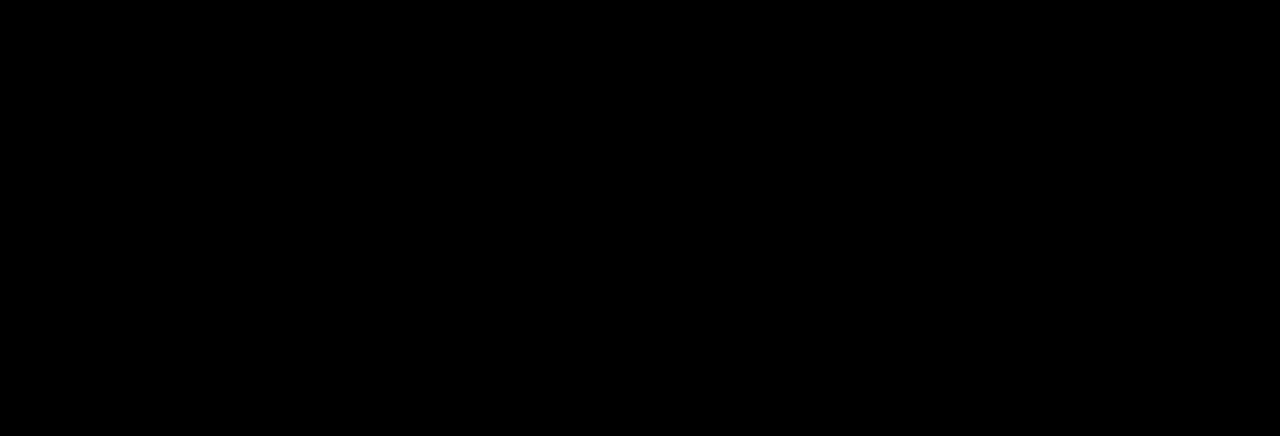
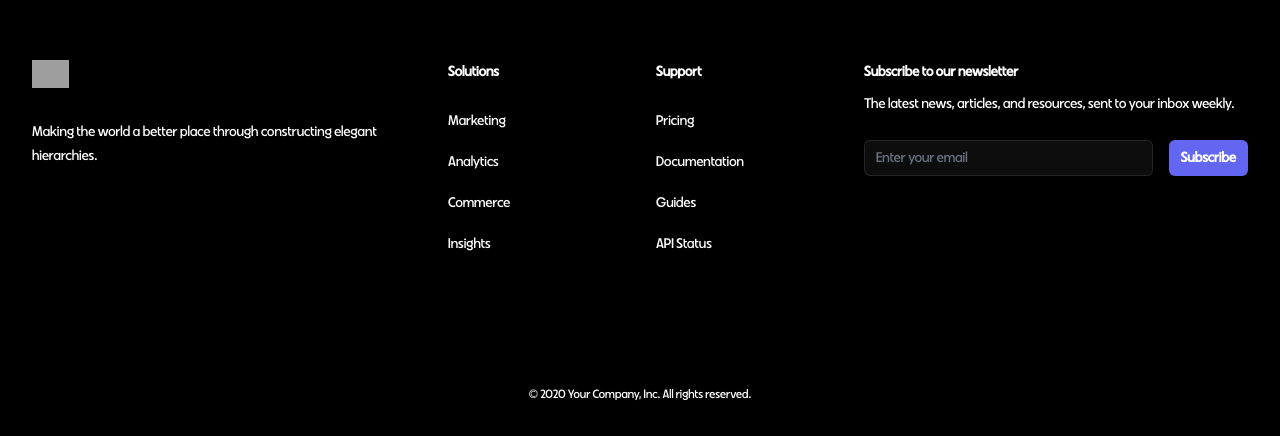
Before and after one commit to afiatamanna06/jontrojog-landing, a Next.js app: page / in a window 1280 px wide. Shown: the part 870-1306 px from the top of the page. Before the commit the page ends 800 px from the top, so only its background shows below. Built offline with nearby package versions, Linux system fonts and the light colour scheme; grey boxes are pictures that could not be loaded.

Commit message:
Add footer file

```diff
--- a/app/globals.css
+++ b/app/globals.css
@@ -3,7 +3,7 @@
 @tailwind utilities;
 
 .dark {
-  @apply bg-black text-white;
+  @apply bg-black text-white border-white;
 }
 
 @font-face {
--- a/app/layout.tsx
+++ b/app/layout.tsx
@@ -3,6 +3,7 @@
 import { useAtom } from "jotai";
 import darkModeAtom from "@/atoms/darkModeAtom";
 import './globals.css'
+import Footer from '@/components/footer/Footer';
 
 export default function RootLayout({
   children,
@@ -80,6 +81,7 @@
       <body className={`min-h-[100vh] font-['VVDSExp'] overflow-x-hidden ${colorMode === "light" ? "dark" : "light"}`}>
         <NavigationBar />
         {children}
+        <Footer />
       </body>
     </html>
   )
--- a/app/page.tsx
+++ b/app/page.tsx
@@ -2,7 +2,7 @@
 
 export default function Home() {
   return (
-    <main>
+    <main className={`min-h-[100vh]`}>
 
     </main>
   )
--- /dev/null
+++ b/components/footer/Footer.tsx
@@ -0,0 +1,135 @@
+const navigation = {
+  solutions: [
+    { name: "Marketing", href: "#" },
+    { name: "Analytics", href: "#" },
+    { name: "Commerce", href: "#" },
+    { name: "Insights", href: "#" },
+  ],
+  support: [
+    { name: "Pricing", href: "#" },
+    { name: "Documentation", href: "#" },
+    { name: "Guides", href: "#" },
+    { name: "API Status", href: "#" },
+  ],
+  company: [
+    { name: "About", href: "#" },
+    { name: "Blog", href: "#" },
+    { name: "Jobs", href: "#" },
+    { name: "Press", href: "#" },
+    { name: "Partners", href: "#" },
+  ],
+  legal: [
+    { name: "Claim", href: "#" },
+    { name: "Privacy", href: "#" },
+    { name: "Terms", href: "#" },
+  ],
+};
+
+export default function Footer() {
+  return (
+    <footer className="border-t-2 border-black dark:border-t-2-white" aria-labelledby="footer-heading">
+      <h2 id="footer-heading" className="sr-only">
+        Footer
+      </h2>
+      <div className="mx-auto max-w-7xl px-6 pb-8 pt-16 sm:pt-24 lg:px-8 lg:pt-32">
+        <div className="xl:grid xl:grid-cols-3 xl:gap-8">
+          <div className="space-y-8">
+            <img
+              className="h-7"
+              src="https://tailwindui.com/img/logos/mark.svg?color=indigo&shade=500"
+              alt="Company name"
+            />
+            <p className="text-sm leading-6">
+              Making the world a better place through constructing elegant
+              hierarchies.
+            </p>
+            <div className="flex space-x-6">
+              {/*navigation.social.map((item) => (
+                  <a key={item.name} href={item.href} className="text-gray-500 hover:text-gray-400">
+                    <span className="sr-only">{item.name}</span>
+                    <item.icon className="h-6 w-6" aria-hidden="true" />
+                  </a>
+                ))*/}
+            </div>
+          </div>
+          <div className="mt-16 grid grid-cols-1 md:grid-cols-2 gap-8 xl:col-span-2 xl:mt-0">
+            <div className="grid grid-cols-2 gap-8">
+              <div>
+                <h3 className="text-sm font-semibold leading-6 dark:text-white">
+                  Solutions
+                </h3>
+                <ul role="list" className="mt-6 space-y-4">
+                  {navigation.solutions.map((item) => (
+                    <li key={item.name}>
+                      <a
+                        href={item.href}
+                        className="text-sm leading-6 dark:text-gray-300 dark:hover:text-white"
+                      >
+                        {item.name}
+                      </a>
+                    </li>
+                  ))}
+                </ul>
+              </div>
+              <div className="mt-0">
+                <h3 className="text-sm font-semibold leading-6 dark:text-white">
+                  Support
+                </h3>
+                <ul role="list" className="mt-6 space-y-4">
+                  {navigation.support.map((item) => (
+                    <li key={item.name}>
+                      <a
+                        href={item.href}
+                        className="text-sm leading-6 dark:text-gray-300 dark:hover:text-white"
+                      >
+                        {item.name}
+                      </a>
+                    </li>
+                  ))}
+                </ul>
+              </div>
+            </div>
+            <div className="md:grid md:grid-cols-1 md:gap-8">
+              <div className="mt-10 xl:mt-0">
+                <h3 className="text-sm font-semibold leading-6 dark:text-white">
+                  Subscribe to our newsletter
+                </h3>
+                <p className="mt-2 text-sm leading-6 dark:text-gray-300">
+                  The latest news, articles, and resources, sent to your inbox
+                  weekly.
+                </p>
+                <form className="mt-6 sm:flex sm:max-w-md">
+                  <label htmlFor="email-address" className="sr-only">
+                    Email address
+                  </label>
+                  <input
+                    type="email"
+                    name="email-address"
+                    id="email-address"
+                    autoComplete="email"
+                    required
+                    className="w-full min-w-0 appearance-none rounded-md border-0 bg-white/5 px-3 py-1.5 text-base dark:text-white shadow-sm ring-1 ring-inset ring-white/10 placeholder:text-gray-500 focus:ring-2 focus:ring-inset focus:ring-indigo-500 sm:w-64 sm:text-sm sm:leading-6 xl:w-full"
+                    placeholder="Enter your email"
+                  />
+                  <div className="mt-4 sm:ml-4 sm:mt-0 sm:flex-shrink-0">
+                    <button
+                      type="submit"
+                      className="flex w-full items-center justify-center rounded-md bg-indigo-500 px-3 py-2 text-sm font-semibold text-white shadow-sm hover:bg-indigo-400 focus-visible:outline focus-visible:outline-2 focus-visible:outline-offset-2 focus-visible:outline-indigo-500"
+                    >
+                      Subscribe
+                    </button>
+                  </div>
+                </form>
+              </div>
+            </div>
+          </div>
+        </div>
+        <div className="mt-16 pt-8 sm:mt-20 lg:mt-24">
+          <p className="text-xs leading-5 dark:text-gray-400 text-center">
+            &copy; 2020 Your Company, Inc. All rights reserved.
+          </p>
+        </div>
+      </div>
+    </footer>
+  );
+}
```
